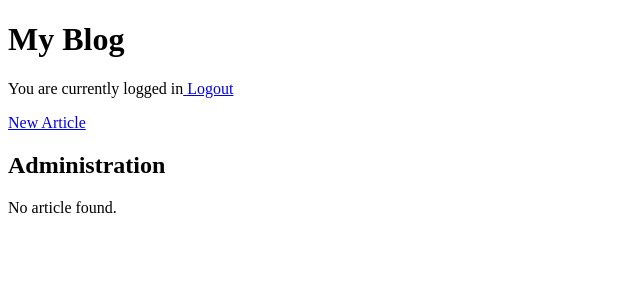
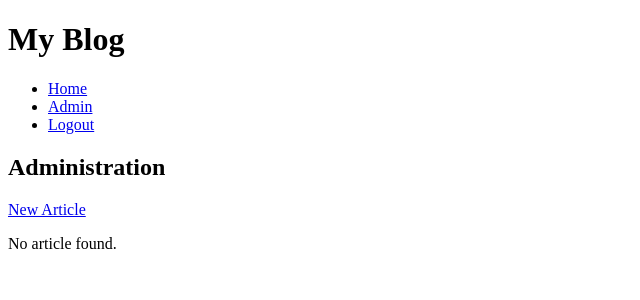
Before and after one commit to EmmyAnieDev/PHP_BEGINNER, a PHP site: page /admin/index.php in a window 1280 px wide. Shown: the top 300 px of the page, without its empty margins (0-640 px from the left). Run offline with PHP 8.4, Linux system fonts and the light colour scheme; the visitor is signed in with stand-in values (Sample User, id 1); data that the repository does not hold is empty.

Commit message:
added sitewide navigation links

```diff
--- a/admin/index.php
+++ b/admin/index.php
@@ -20,19 +20,9 @@ $articles = Article::getAllArticles($conn);
 
 <?php require '../includes/header.php' ?>
 
-    <?php if (Auth::isLoggedIn()) : ?>
+    <h2>Administration</h2>
 
-        <p>You are currently logged in<a href="auth/logout.php">   Logout</a></p>
-
-        <a href="new_article.php">New Article</a>
-
-    <?php else: ?>
-
-        <p>You are currently logged out<a href="auth/login.php">   Login</a></p>
-
-    <?php endif; ?>
-
-    <h2>Administration</h2>
+    <p><a href="../new_article.php">New Article</a></p>
 
     <?php if(empty($articles)) : ?>
     <p>No article found.</p>
--- a/includes/header.php
+++ b/includes/header.php
@@ -8,6 +8,22 @@
         <header?>
             <h1>My Blog</h1>
         </header>
+
+        <nav>
+            <ul>
+                <li><a href="/php_udemy/">   Home</a></li>
+                <?php if (Auth::isLoggedIn()) : ?>
+
+                <li><a href="/php_udemy/admin/">   Admin</a></li>
+                <li><a href="/php_udemy/auth/logout.php">   Logout</a></li>
+
+                <?php else: ?>
+
+                <li><a href="/php_udemy/auth/login.php">   Login</a></li>
+
+                <?php endif; ?>
+            </ul>
+        </nav>
     </body>
 
     <main>
```
Also changed, not shown: index.php (+0 -14 lines).
